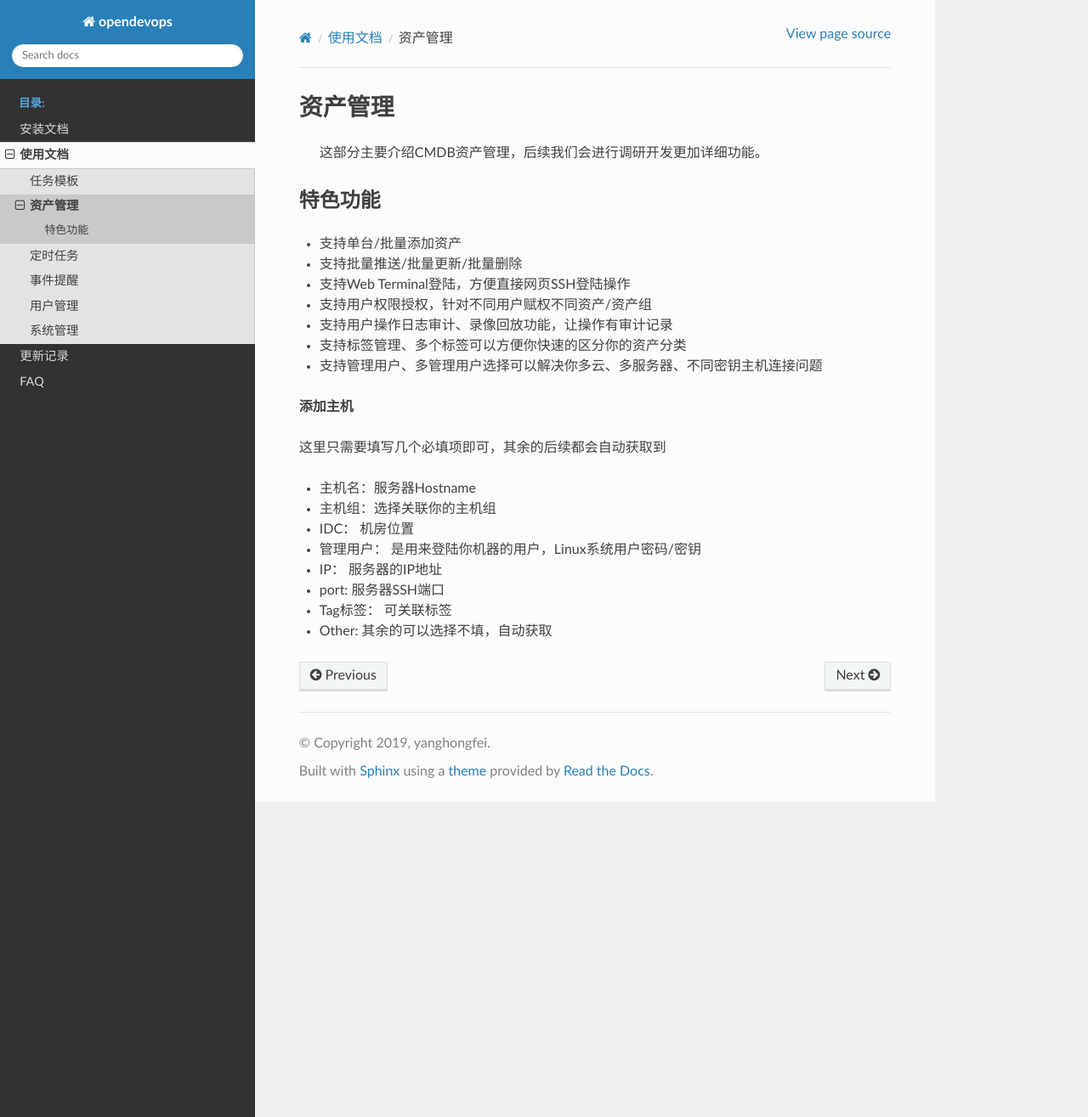
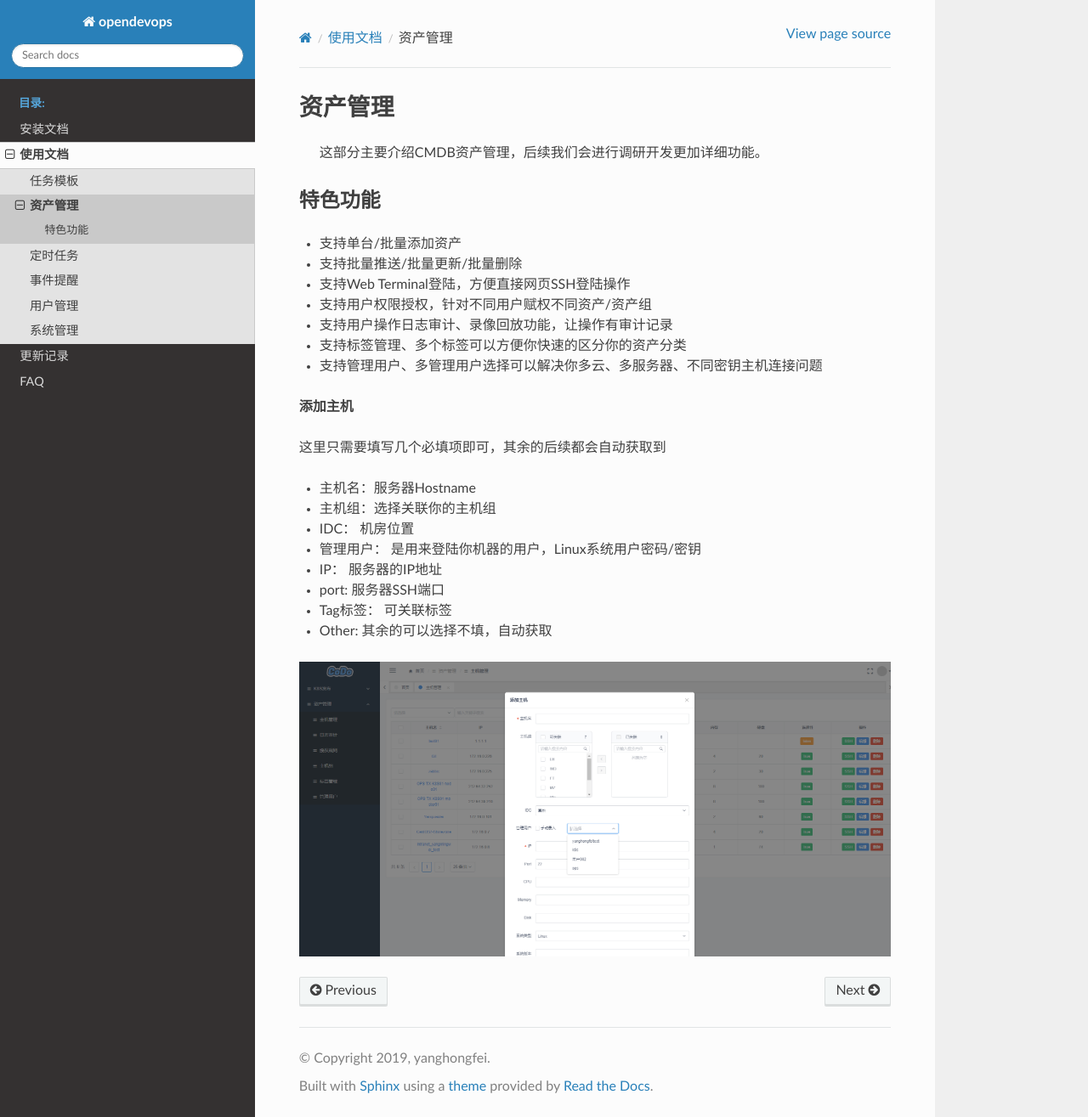
Before and after one commit to opendevops-cn/opendevops, a Sphinx documentation site: the page built from docs/source/cmdb_manager.md, in a window 1280 px wide and 1315 px high. Shown: the whole window at 85% size. Built offline with Sphinx 7.4.7 and the Read the Docs theme 2.0.0, drawn with Linux system fonts in a browser that asks for light colours; pages that are not in the unit, such as notebooks, are missing from menus.

Commit message:
更新CMDB信息

```diff
--- a/docs/source/cmdb_manager.md
+++ b/docs/source/cmdb_manager.md
@@ -28,4 +28,4 @@
 - Other: 其余的可以选择不填，自动获取
 
 
-<!--![](./_static/images/cmdb_add_host.png)-->
+![](./_static/images/cmdb_add_host.png)
```
